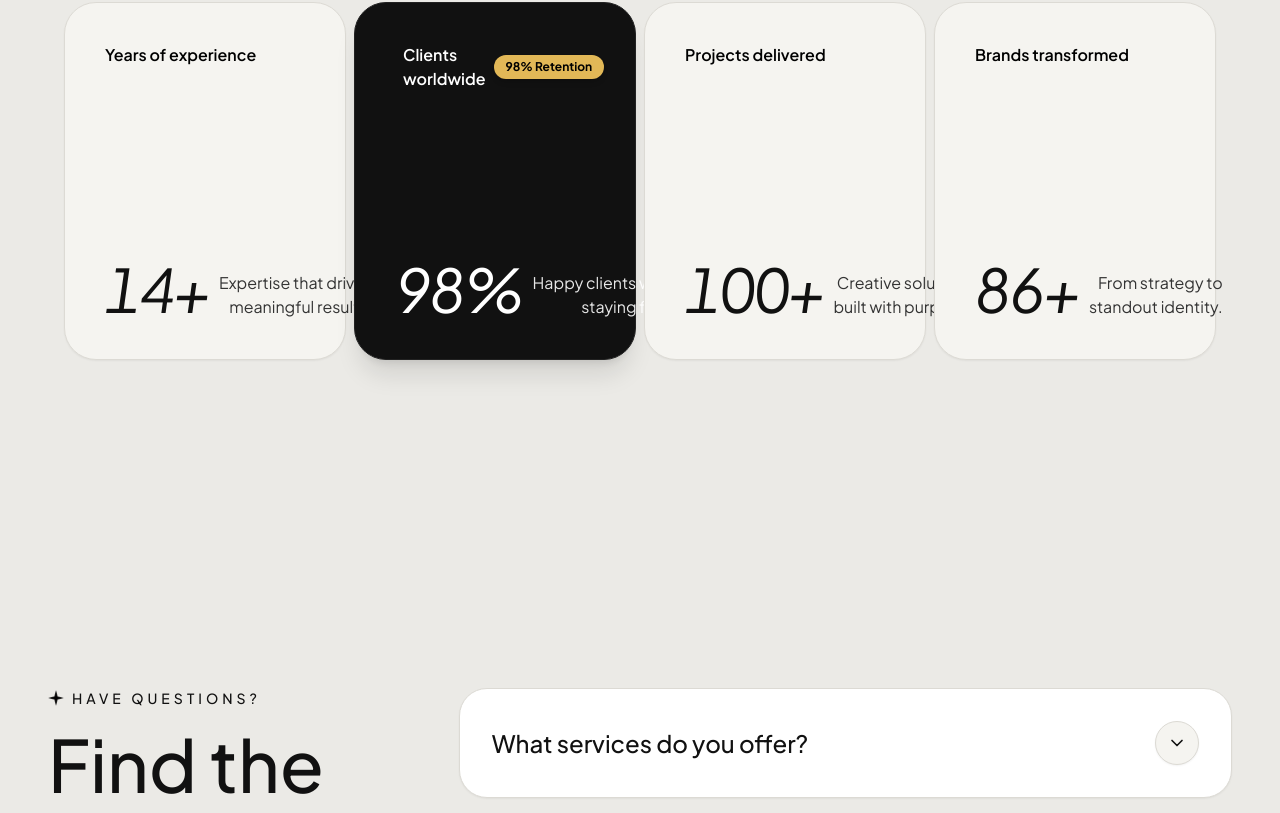
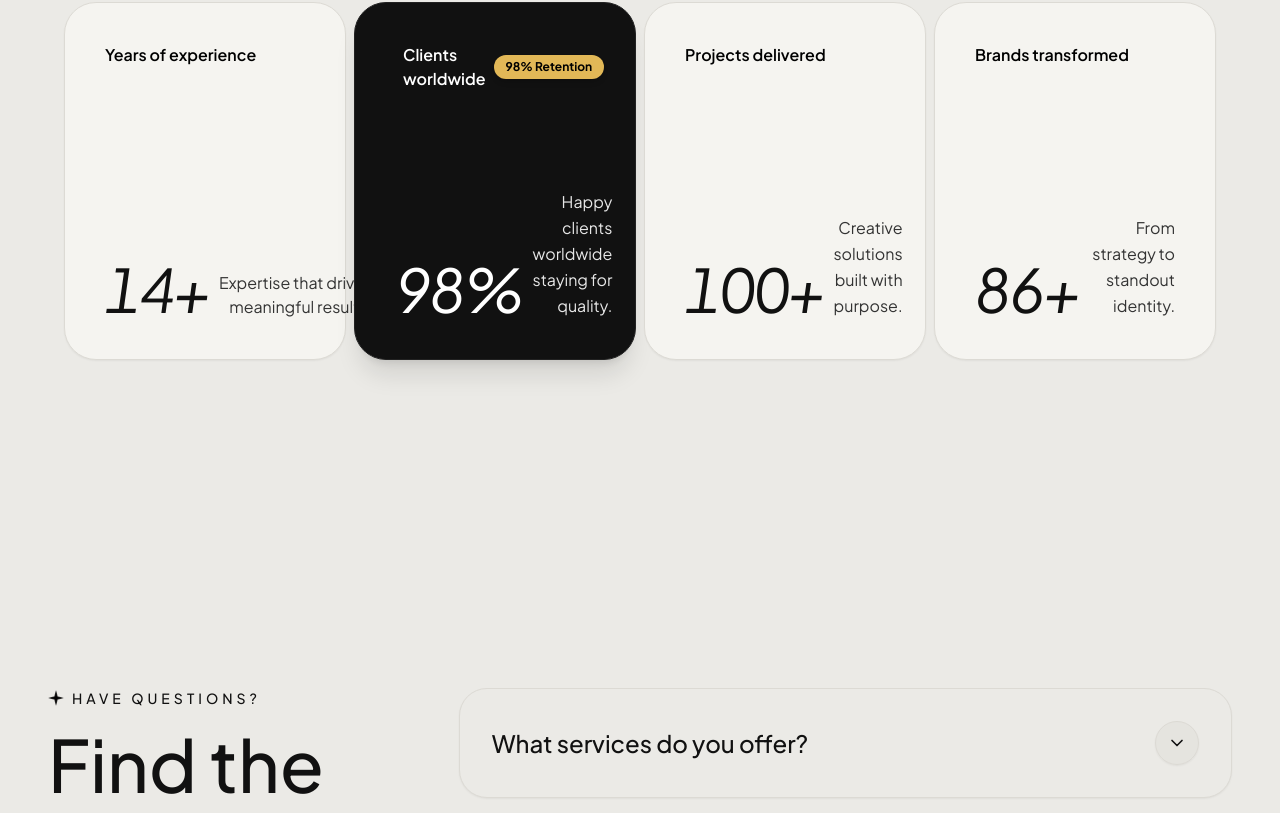
Before and after one commit to 0001-DEV/Identifine, a React (Vite) app: page /about-us in a window 1280 px wide. Shown: the part 4183-4996 px from the top of the page. Built offline with nearby package versions, Linux system fonts and the light colour scheme; grey boxes are pictures that could not be loaded; a web font is replaced by a local one.

Commit message:
Update FAQ cards background color to #EBEAE6 and fix stats text container overflow on smaller screens

```diff
--- a/src/pages/AboutUsPage.jsx
+++ b/src/pages/AboutUsPage.jsx
@@ -515,9 +515,9 @@ export default function AboutUsPage() {
                 <div className="text-5xl sm:text-6xl font-galano font-normal italic text-white leading-none shrink-0 tracking-tight">
                   <AnimatedNumber target="98" suffix="%" />
                 </div>
-                <div className="text-sm sm:text-base text-white/90 font-normal text-right leading-relaxed shrink-0">
-                  <span className="block whitespace-nowrap">Happy clients worldwide</span>
-                  <span className="block whitespace-nowrap">staying for quality.</span>
+                <div className="text-xs sm:text-base text-white/90 font-normal text-right leading-snug sm:leading-relaxed">
+                  <span className="block">Happy clients worldwide</span>
+                  <span className="block">staying for quality.</span>
                 </div>
               </div>
             </div>
@@ -531,9 +531,9 @@ export default function AboutUsPage() {
                 <div className="text-5xl sm:text-6xl font-galano font-normal italic text-[#111111] leading-none shrink-0 tracking-tight">
                   <AnimatedNumber target="100" suffix="+" />
                 </div>
-                <div className="text-sm sm:text-base text-[#333333] font-normal text-right leading-relaxed shrink-0">
-                  <span className="block whitespace-nowrap">Creative solutions</span>
-                  <span className="block whitespace-nowrap">built with purpose.</span>
+                <div className="text-xs sm:text-base text-[#333333] font-normal text-right leading-snug sm:leading-relaxed">
+                  <span className="block">Creative solutions</span>
+                  <span className="block">built with purpose.</span>
                 </div>
               </div>
             </div>
@@ -547,9 +547,9 @@ export default function AboutUsPage() {
                 <div className="text-5xl sm:text-6xl font-galano font-normal italic text-[#111111] leading-none shrink-0 tracking-tight">
                   <AnimatedNumber target="86" suffix="+" />
                 </div>
-                <div className="text-sm sm:text-base text-[#333333] font-normal text-right leading-relaxed shrink-0">
-                  <span className="block whitespace-nowrap">From strategy to</span>
-                  <span className="block whitespace-nowrap">standout identity.</span>
+                <div className="text-xs sm:text-base text-[#333333] font-normal text-right leading-snug sm:leading-relaxed">
+                  <span className="block">From strategy to</span>
+                  <span className="block">standout identity.</span>
                 </div>
               </div>
             </div>
@@ -584,7 +584,7 @@ export default function AboutUsPage() {
               </h2>
             </div>
 
-            {/* Right Accordion (White Container Cards wrapping to the Arrow Button) */}
+            {/* Right Accordion (Header matching bg #EBEAE6 Container Cards) */}
             <div className="scroll-reveal lg:col-span-8">
               <div className="space-y-4">
                 {faqs.map((faq, index) => {
@@ -592,7 +592,7 @@ export default function AboutUsPage() {
                   return (
                     <div
                       key={index}
-                      className="bg-white border border-[#DCDAD4] rounded-[24px] sm:rounded-[28px] p-6 sm:p-8 shadow-sm hover:shadow-md transition-all duration-300"
+                      className="bg-[#EBEAE6] border border-[#DCDAD4] rounded-[24px] sm:rounded-[28px] p-6 sm:p-8 shadow-sm hover:shadow-md transition-all duration-300"
                     >
                       <button
                         onClick={() => setOpenFaq(isOpen ? null : index)}
@@ -601,7 +601,7 @@ export default function AboutUsPage() {
                         <h3 className="text-xl sm:text-2xl font-galano font-medium text-[#111111] group-hover:text-[#E2B857] transition-colors leading-snug pr-6">
                           {faq.question}
                         </h3>
-                        <div className="w-11 h-11 rounded-full bg-[#F5F4F0] group-hover:bg-[#E2B857] text-[#111111] border border-[#DCDAD4] flex items-center justify-center shrink-0 transition-colors shadow-sm">
+                        <div className="w-11 h-11 rounded-full bg-[#DCDAD4]/40 group-hover:bg-[#E2B857] text-[#111111] border border-[#DCDAD4] flex items-center justify-center shrink-0 transition-colors shadow-sm">
                           <ChevronDown
                             className={`w-5 h-5 transition-transform duration-500 ${isOpen ? 'rotate-180' : ''}`}
                           />
```
